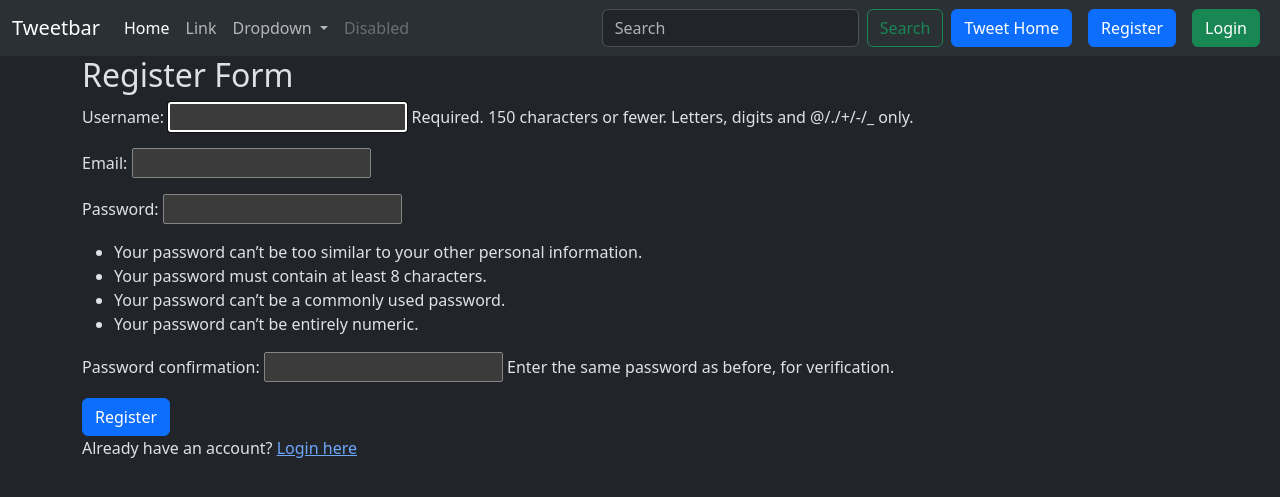
After one commit to surajmendhe5573/TweetWave, a Django app: page /tweet/register/ in a window 1280 px wide. The commit adds this page. Shown: the top 497 px of the page. Run offline with Django 5.2, Linux system fonts and the light colour scheme.

Commit message:
tweet app

```diff
--- a/chaiheadq/settings.py
+++ b/chaiheadq/settings.py
@@ -131,3 +131,7 @@ MEDIA_ROOT = os.path.join(BASE_DIR, 'media')
 # Static files (for CSS, JavaScript, images)
 STATIC_URL = '/static/'
 STATICFILES_DIRS = [os.path.join(BASE_DIR, 'static')]
+
+LOGIN_URL= '/accounts/login'
+LOGIN_REDIRECT_URL= '/tweet/'
+LOGOUT_REDIRECT_URL= '/tweet/'
--- a/chaiheadq/urls.py
+++ b/chaiheadq/urls.py
@@ -18,9 +18,10 @@ from django.contrib import admin
 from django.urls import path, include
 from django.conf import settings
 from django.conf.urls.static import static
-
+from django.contrib.auth.urls import views as auth_views
 
 urlpatterns = [
     path('admin/', admin.site.urls),
     path('tweet/', include('tweet.urls')),
+    path('accounts/', include('django.contrib.auth.urls')),
 ] + static(settings.MEDIA_URL, document_root=settings.MEDIA_ROOT)
--- a/templates/layout.html
+++ b/templates/layout.html
@@ -45,6 +45,16 @@
               <input class="form-control me-2" type="search" placeholder="Search" aria-label="Search">
               <button class="btn btn-outline-success" type="submit">Search</button>
             </form>
+            <a href="{% url 'tweet_list' %}" class="btn btn-primary mx-2">Tweet Home</a>
+            {% if user.is_authenticated %}
+            <form method= "POST" action="{% url 'logout' %}">
+              {% csrf_token %}
+              <button class="btn btn-danger" type="submit">Logout</button>
+            </form>
+            {% else %}
+            <a href="{% url 'register' %}" class="btn btn-primary mx-2">Register</a>
+            <a href="{% url 'login' %}" class="btn btn-success mx-2">Login</a>
+            {% endif %}
           </div>
         </div>
       </nav>
--- /dev/null
+++ b/templates/registration/register.html
@@ -0,0 +1,14 @@
+{% extends "layout.html" %}
+
+{% block content %}
+
+<h2>Register Form</h2>
+   <form method="post">
+      {% csrf_token %}
+      {{form.as_p}}
+      <button class="btn btn-primary">Register</button>
+   </form>
+
+   <p>Already have an account? <a href="{% url 'login' %}">Login here</a></p>
+
+{% endblock %}
--- a/tweet/forms.py
+++ b/tweet/forms.py
@@ -1,7 +1,17 @@
 from django import forms
 from .models import Tweet
+from django.contrib.auth.forms import UserCreationForm
+from django.contrib.auth.models import User
+
 
 class TweetForm(forms.ModelForm):
     class Meta:
         model= Tweet
         fields= ['text', 'photo']
+
+
+class UserRegistrationForm(UserCreationForm):
+    email= forms.EmailField()
+    class Meta:
+        model= User
+        fields= ('username', 'email', 'password1', 'password2')
--- a/tweet/templates/tweet_list.html
+++ b/tweet/templates/tweet_list.html
@@ -19,8 +19,11 @@
         <div class="card-body">
           <h5 class="card-title">{{tweet.user.username}}</h5>
           <p class="card-text">{{tweet.text}}</p>
+
+          {% if tweet.user == user %}
           <a href="{% url 'tweet_edit' tweet.id %}" class="btn btn-primary">Edit</a>
           <a href="{% url 'tweet_delete' tweet.id %}" class="btn btn-danger">Delete</a>
+          {% endif %}
         </div>
       </div>
 
--- a/tweet/urls.py
+++ b/tweet/urls.py
@@ -6,4 +6,5 @@ urlpatterns = [
     path('create/', views.tweet_create, name='tweet_create'),
     path('<int:tweet_id>/edit/', views.tweet_edit, name='tweet_edit'),
     path('<int:tweet_id>/delete/', views.tweet_delete, name='tweet_delete'),
+    path('register/', views.register, name='register'),
 ]
--- a/tweet/views.py
+++ b/tweet/views.py
@@ -1,7 +1,9 @@
 from django.shortcuts import render
 from .models import Tweet
-from .forms import TweetForm
+from .forms import TweetForm, UserRegistrationForm
 from django.shortcuts import get_object_or_404, redirect
+from django.contrib.auth.decorators import login_required
+from django.contrib.auth import login
 
 # Create your views here.
 
@@ -14,6 +16,7 @@ def tweet_list(request):
     return render(request, 'tweet_list.html', {'tweets': tweets})
 
 
+@login_required
 def tweet_create(request):
     if request.method == "POST":
       form= TweetForm(request.POST, request.FILES)
@@ -28,6 +31,7 @@ def tweet_create(request):
     return render(request, 'tweet_form.html', {'form':form})
 
 
+@login_required
 def tweet_edit(request, tweet_id):
     tweet= get_object_or_404(Tweet, pk= tweet_id, user= request.user)
     if request.method == "POST":
@@ -42,9 +46,28 @@ def tweet_edit(request, tweet_id):
     return render(request, 'tweet_form.html', {'form':form})
 
 
+@login_required
 def tweet_delete(request, tweet_id):
     tweet= get_object_or_404(Tweet, pk= tweet_id, user= request.user)
     if request.method == "POST":
         tweet.delete()
         return redirect('tweet_list')
     return render(request, 'tweet_confirm_delete.html', {'tweet':tweet})
+
+
+# user registration
+
+def register(request):
+    if request.method == "POST":
+       form= UserRegistrationForm(request.POST)
+       if form.is_valid():
+           user= form.save(commit=False)
+           user.set_password(form.cleaned_data['password1'])
+           user.save()
+           login(request, user)
+           return redirect('tweet_list')
+    else:
+        form= UserRegistrationForm
+
+
+    return render(request, 'registration/register.html', {'form': form})
```
Also changed, not shown: templates/registration/logged-out.html (added, +9 -0 lines), templates/registration/login.html (added, +14 -0 lines), db.sqlite3, media/photos/Jai_mata_Di__asM4QpB.jpg (added), media/photos/afreen_DEcbzVd.jpg (added), media/photos/wallpaper1_N1ygagU.jpg (added), media/photos/wallpaper1_qpcCMkw.jpg (added), media/photos/wallpaper2_ijb9BOm.jpg (added), media/photos/wallpaper2_lEpA0ME.jpg (added).
